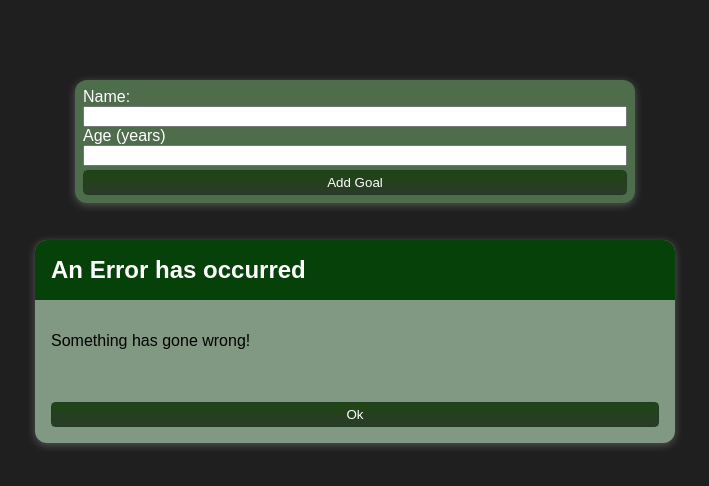
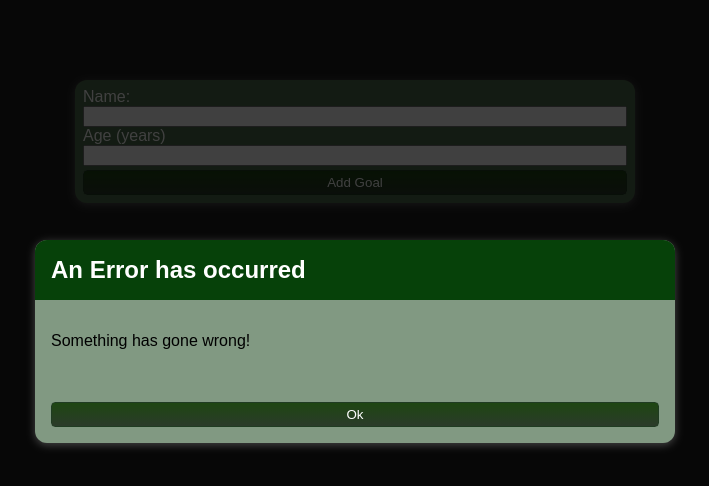
Before and after one commit to ddeveloper72/react-practice-project, a React (Create React App) app: page / in a window 1280 px wide. Shown: the top 486 px of the page, without its empty margins (285-994 px from the left). Built offline with nearby package versions, Linux system fonts and the light colour scheme; the HTML template or start-up script is replaced by a standard one.

Commit message:
added bacdrop style for modal

```diff
--- a/src/components/UI/ErrorModal.js
+++ b/src/components/UI/ErrorModal.js
@@ -6,6 +6,8 @@ import Styles from "./ErrorModal.module.css";
 const ErrorModal = props => {
 
     return (
+        <div>
+            <div className={Styles.backdrop} />
             <Card className={Styles.modal}>
                 <header className={Styles.header}>
                     <h2>{props.title}</h2>
@@ -17,6 +19,7 @@ const ErrorModal = props => {
                     <Button>Ok</Button>
                 </footer>
             </Card>
+        </div>
     )
 };
 
```
Lines whose indentation alone changed are shown as unchanged.
